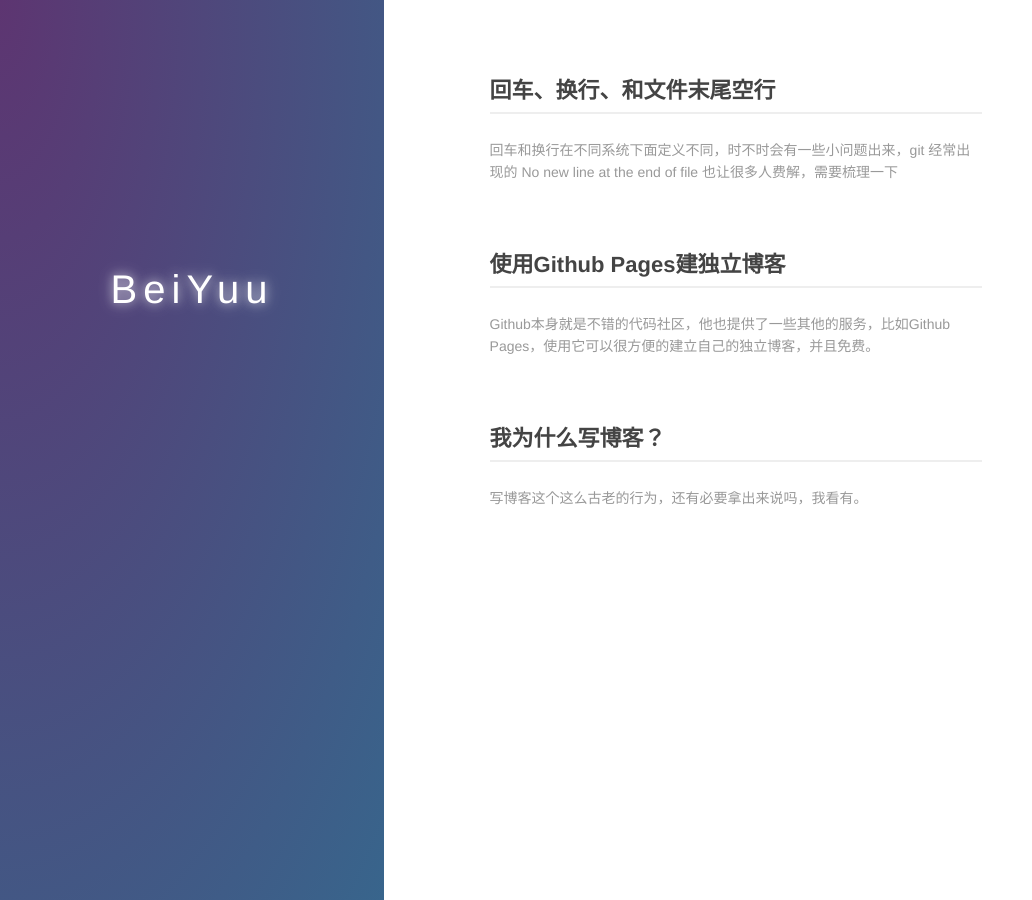
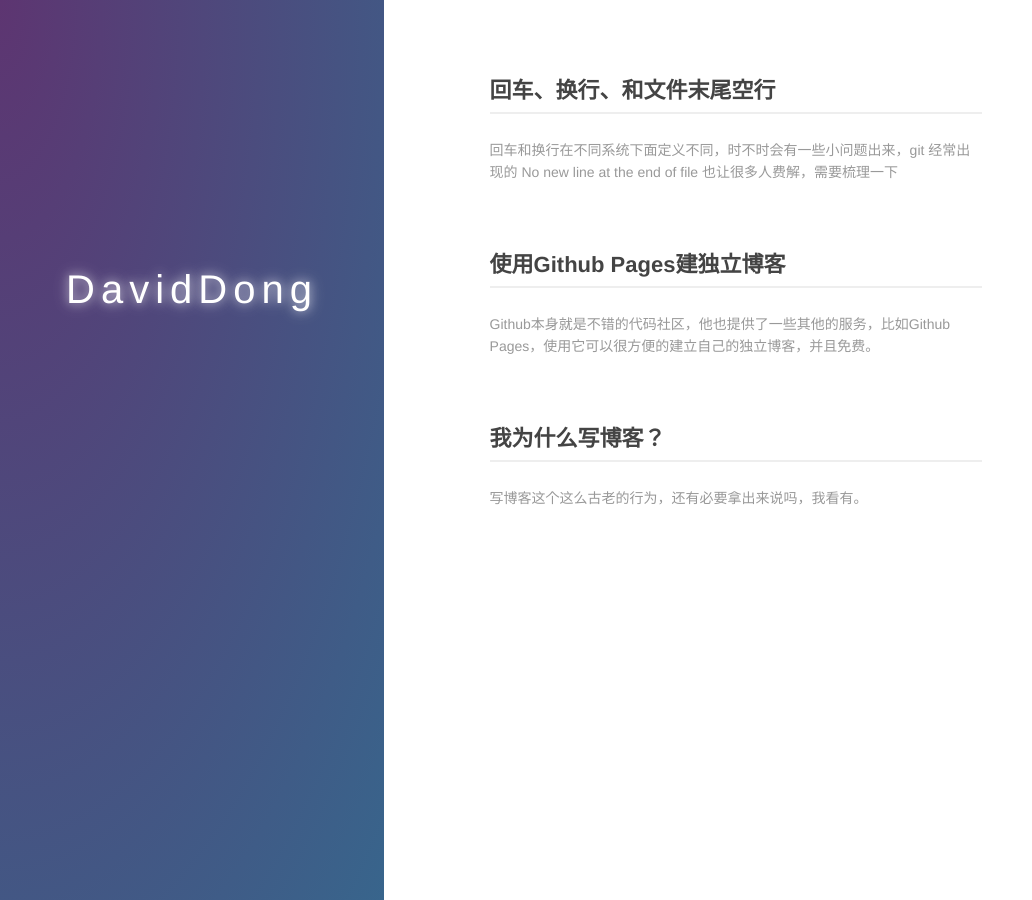
Before and after one commit to gangdong/gangdong.github.io, a Jekyll site: the page built from index.md, in a window 1280 px wide. Shown: the whole page, without its empty margins (0-1032 px from the left). Built offline with Jekyll 4.4.1, drawn with Linux system fonts in a browser that asks for light colours.

Commit message:
Update index.md

```diff
--- a/index.md
+++ b/index.md
@@ -6,10 +6,8 @@ layout: default
   <div class="index-wrapper">
     <div class="aside">
       <div class="info-card">
-        <h1>BeiYuu</h1>
+        <h1>DavidDong</h1>
         <a href="http://weibo.com/beiyuu/" target="_blank"><img src="http://www.weibo.com/favicon.ico" alt="" width="25"/></a>
-        <a href="http://www.douban.com/people/beiyuu/" target="_blank"><img src="http://www.douban.com/favicon.ico" alt="" width="22"/></a>
-        <a href="http://instagram.com/beiyuu/" target="_blank"><img src="http://d36xtkk24g8jdx.cloudfront.net/bluebar/00c6602/images/ico/favicon.ico" alt="" width="22"/></a>
       </div>
       <div id="particles-js"></div>
     </div>
```
